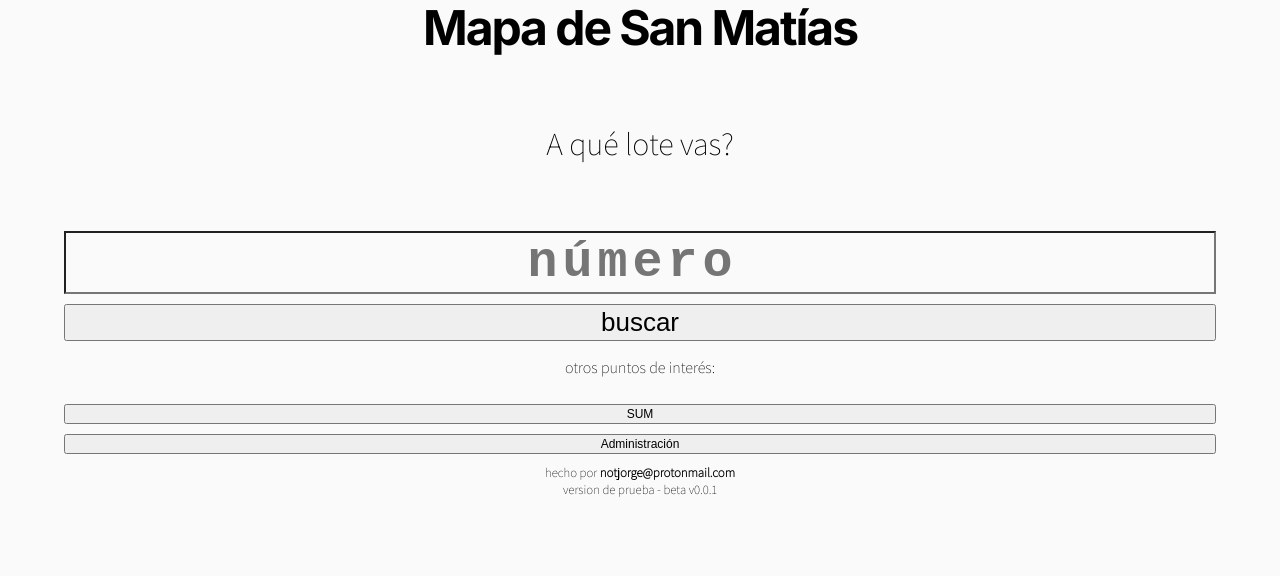
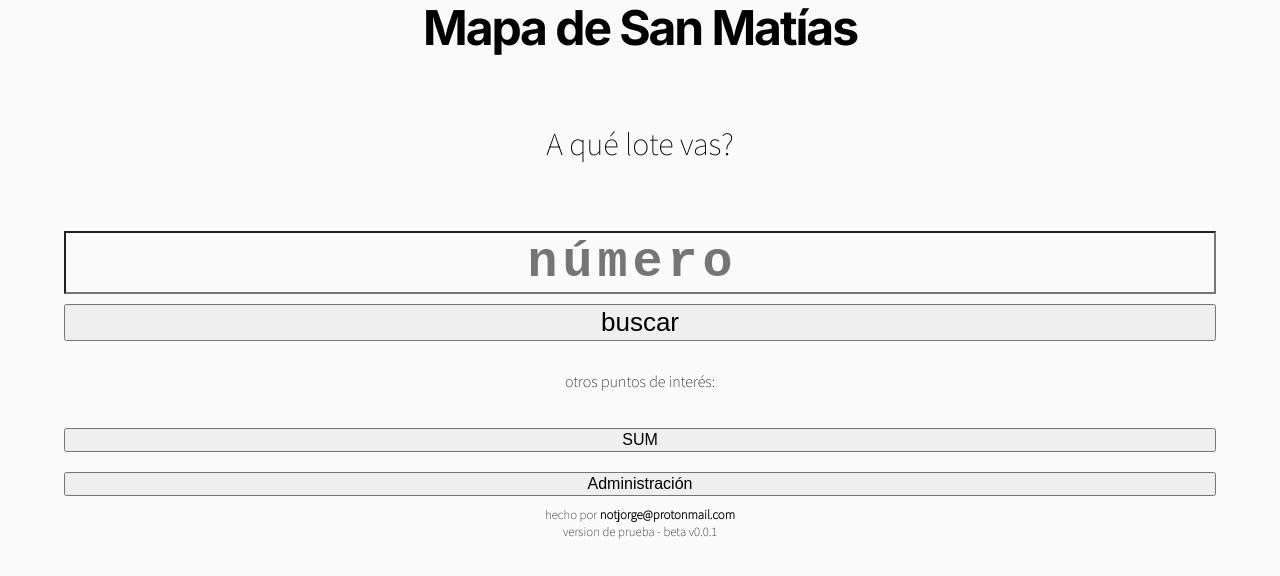
Before and after one commit to barrio-san-matias/sanmatias_app, a Next.js app: page / in a window 1280 px wide. Shown: the top 576 px of the page. Built offline with nearby package versions, Linux system fonts and the light colour scheme.

Commit message:
fix style

```diff
--- a/styles/Home.module.css
+++ b/styles/Home.module.css
@@ -58,7 +58,8 @@
 }
 
 .descriptionPOI {
-  text-align: center;
+    margin-top: 30px;
+    text-align: center;
 }
 
 .code {
--- a/styles/globals.css
+++ b/styles/globals.css
@@ -50,9 +50,9 @@ form button {
 }
 
 .poiContainer form button {
-    font-size: 12px;
+    font-size: 16px;
     width: 90%;
-    margin-top: 10px;
+    margin-top: 20px;
 }
 
 .footer {
```
